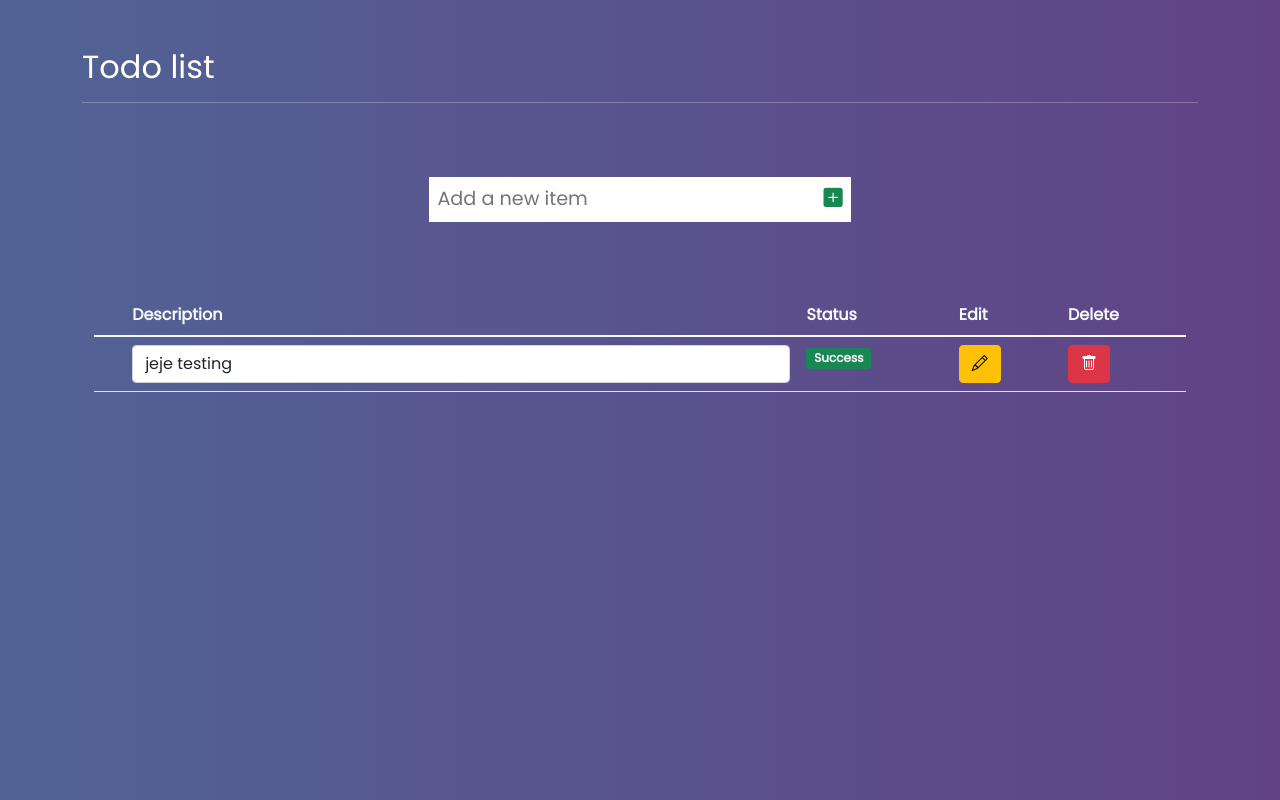
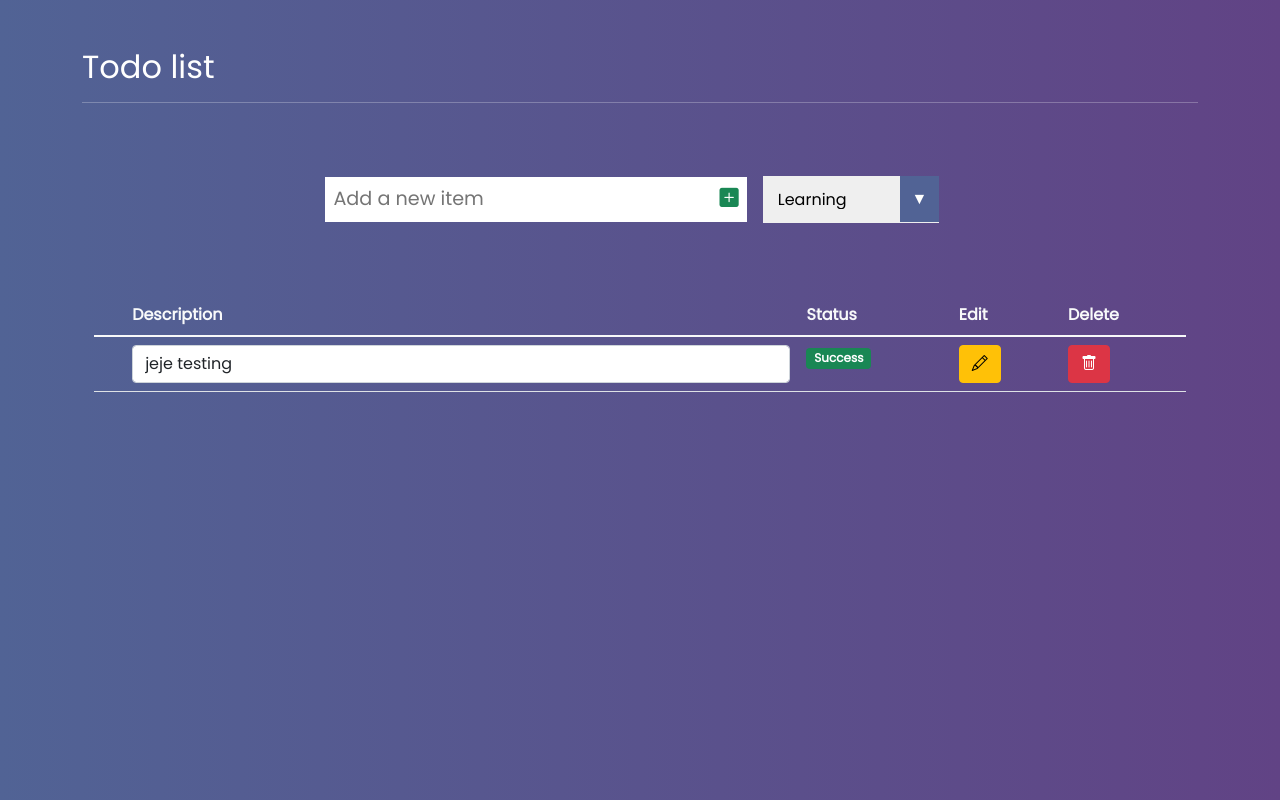
Before and after one commit to raulxiloj/todo-list, a React (Create React App) app in the folder frontend/: page / in a window 1280 px wide. Built offline with nearby package versions, Linux system fonts and the light colour scheme.

Commit message:
[add] Filtering by tag option

```diff
--- a/frontend/src/components/ItemList.js
+++ b/frontend/src/components/ItemList.js
@@ -15,10 +15,18 @@ export const ItemList = () => {
 
   return (
     <>
+
       <form className='custom-form'  onSubmit={addItem}>
         <input className='custom' placeholder='Add a new item' autoFocus />
         <button className='custom' onClick={addItem}><i className="bi bi-plus-square-fill"></i></button>
+        <div className='select'>
+          <select className='filter-todo'>
+            <option value="Home">Learning</option>
+            <option value="Learning">Home</option>
+          </select>
+        </div>
       </form>
+
       <div className='container'>
         <table className='table table-stripped mt-3 text-light'>
           <thead>
--- a/frontend/src/index.css
+++ b/frontend/src/index.css
@@ -38,3 +38,33 @@ form button:hover {
   background: #198754;
   color: white;
 }
+
+/*CUSTOM SELECTOR */
+select {
+  border: 0;
+  cursor: pointer;
+  outline: 0;
+  width: 11rem;
+}
+
+.filter-todo {
+  padding: 0.7rem;
+}
+
+/* Custom Select */
+.select {
+  margin: 1rem;
+  position: relative;
+}
+
+/* Arrow */
+.select::after {
+  content: "\25BC";
+  position: absolute;
+  top: 0;
+  right: 0;
+  padding: .7rem;
+  background: #516395;;
+  cursor: pointer;
+  pointer-events: none;
+}
```
